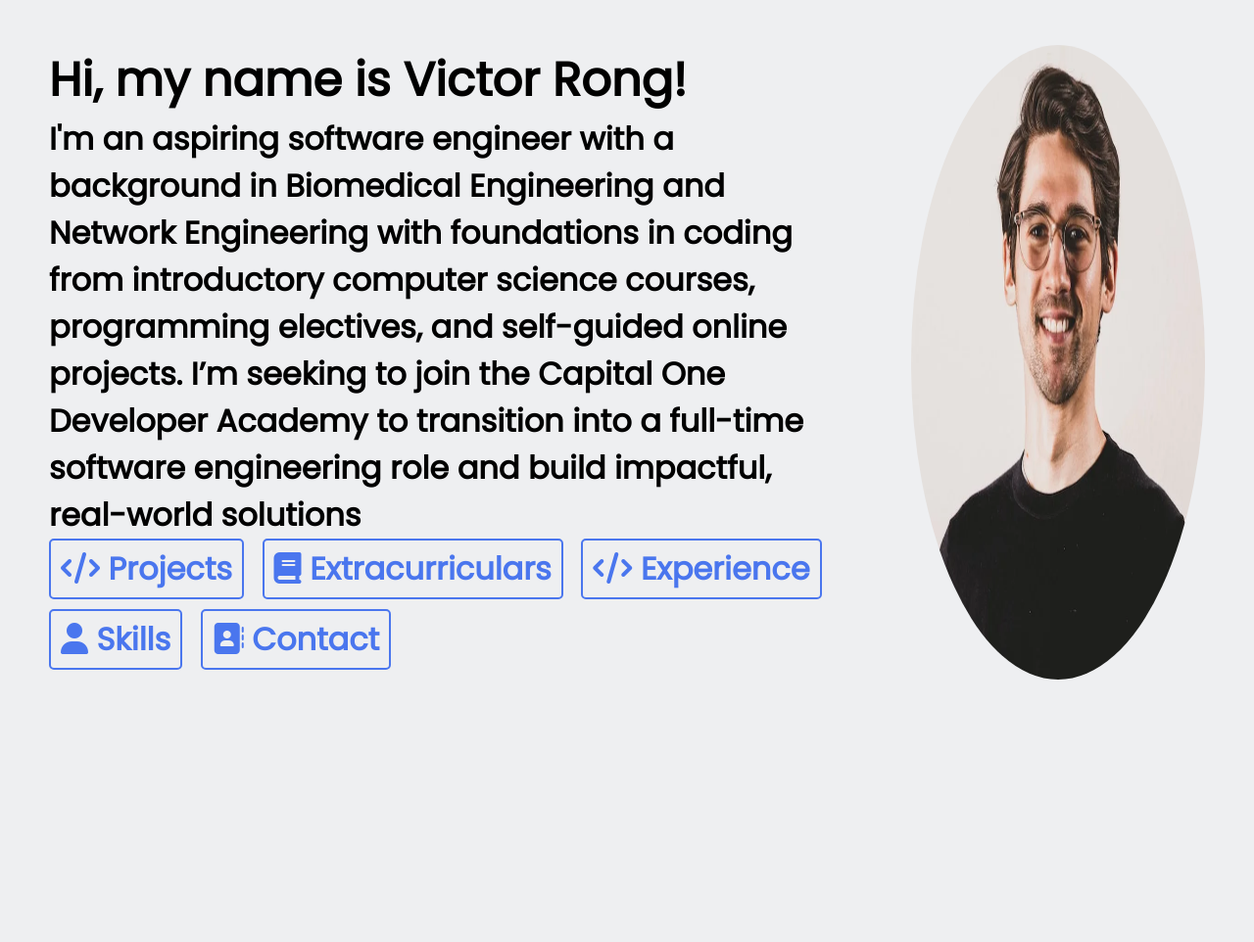
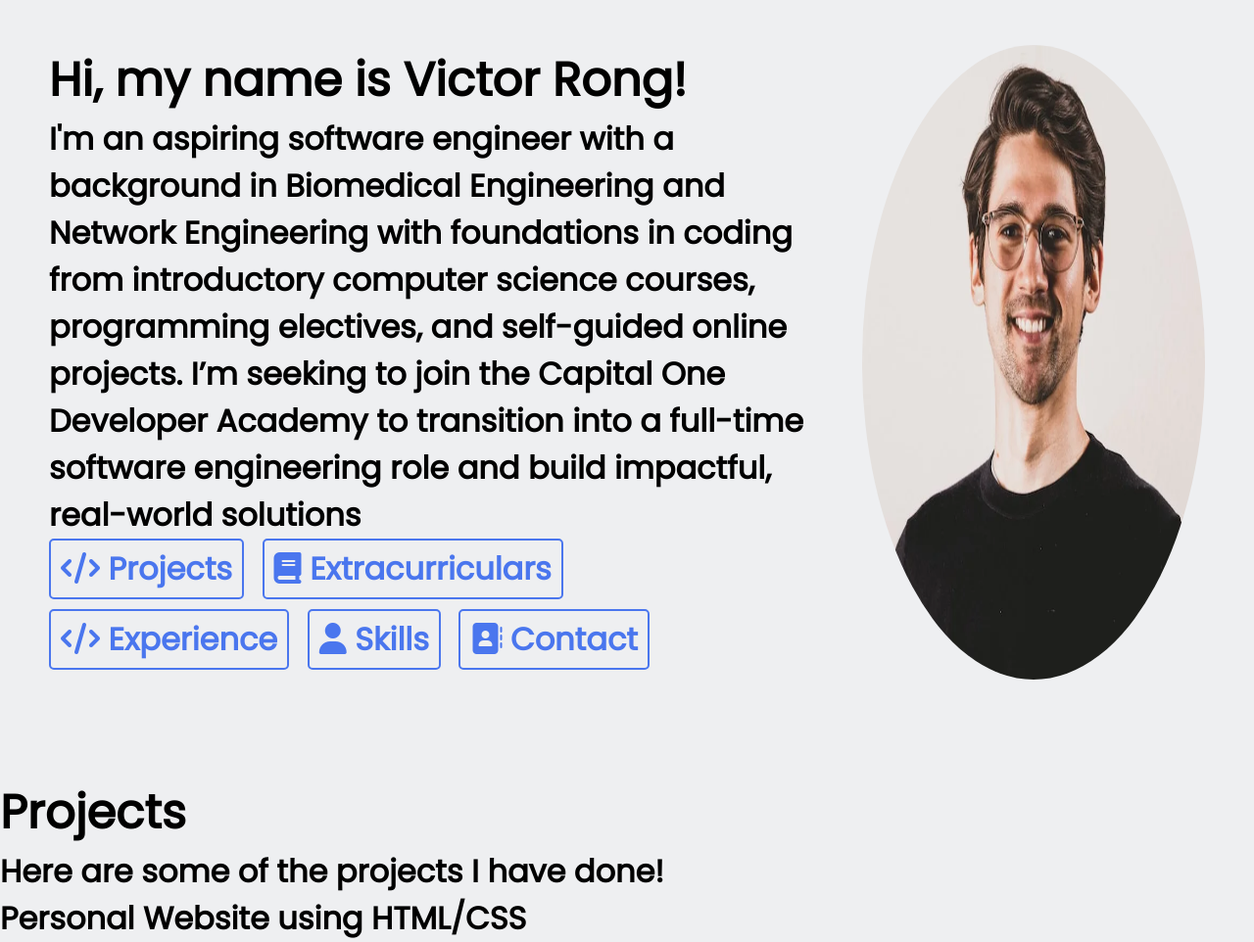
Before and after one commit to Victorrong66/roadmap.sh-projects, a plain HTML site: page HTML-CSS/personal-website-v2/index.html in a window 1280 px wide. Shown: the part 132-1094 px from the top of the page at 98% size. Before the commit the page ends 926 px from the top, so only its background shows below. Drawn offline with Linux system fonts and the light colour scheme.

Commit message:
Added a heading and paragraph to the projects section

```diff
--- a/HTML-CSS/personal-website-v2/index.html
+++ b/HTML-CSS/personal-website-v2/index.html
@@ -82,7 +82,12 @@
 
         <!--Section 2 (Projects)-->
         <section id="projects">
-
+            <div class="text">
+                <h2>Projects</h2>
+                <p>Here are some of the projects I have done!</p>
+                <ul>
+                    <li>Personal Website using HTML/CSS</li>
+            </div>
         </section>
 
         <!--Section 3 (Extracurriculars)-->
--- a/HTML-CSS/personal-website-v2/styles.css
+++ b/HTML-CSS/personal-website-v2/styles.css
@@ -107,7 +107,7 @@ nav .right a span {
     width: 350px;
 }
 
-@media (max-wdith: 850px) {
+@media (max-width: 850px) {
     /*Hero Section*/
     .hero-section .text h2 {
         font-size: 35px;
@@ -119,11 +119,13 @@ nav .right a span {
     .hero-section {
         flex-direction: column-reverse;
     }
+
+    .hero-section .headshot img {
+    width: 300px;
+    }
 }
 
-.hero-section .headshot img {
-    width: 300px;
-}
+
 
 @media (max-width: 600px) {
     /*Nav Bar*/
```
